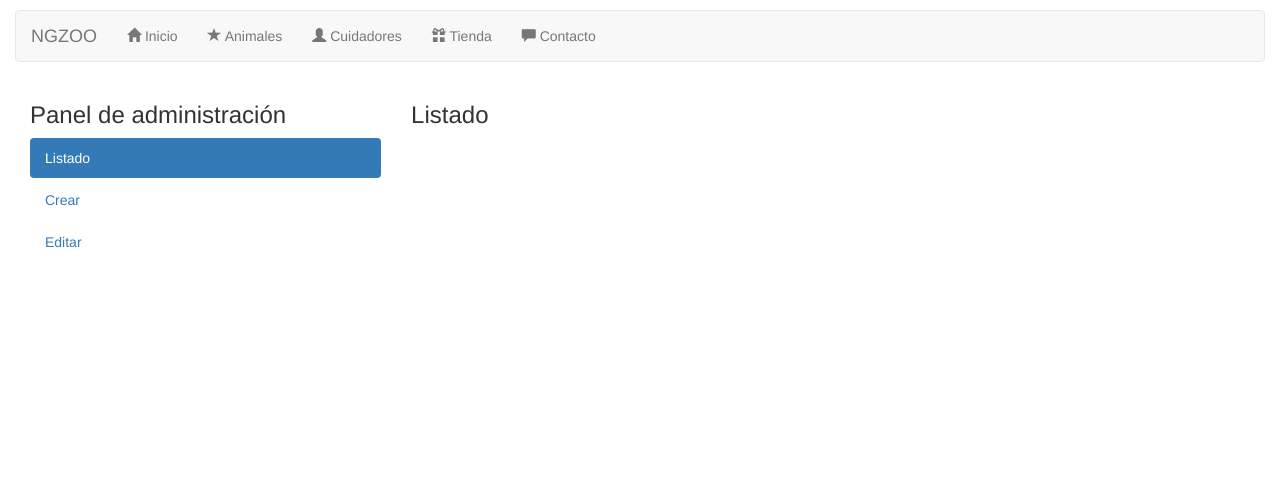
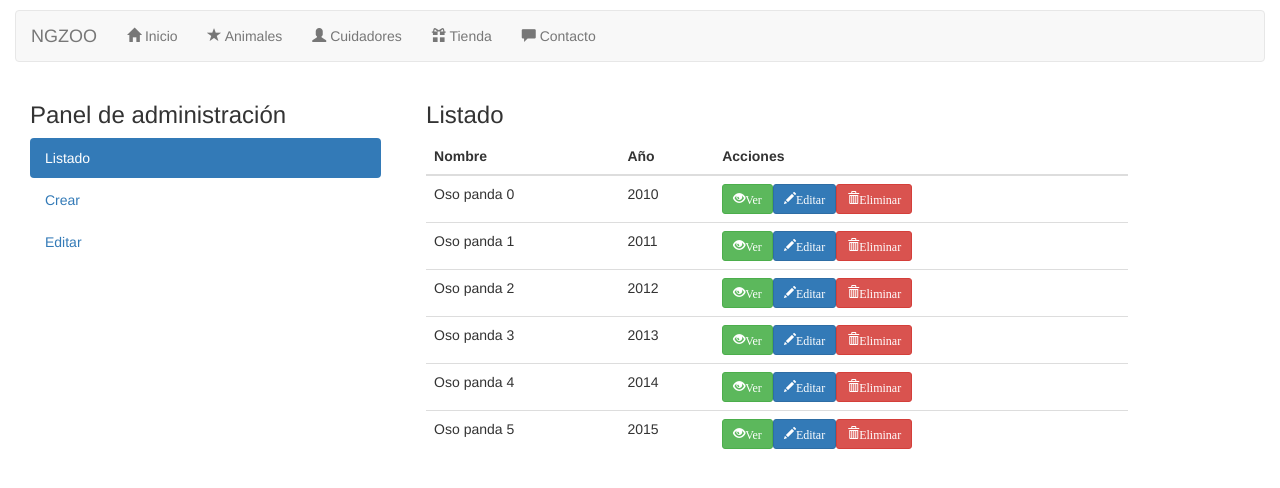
Before and after one commit to OussamaAlouat/curso-angular8, an Angular app: page /admin-panel/listado in a window 1280 px wide. Shown: the top 488 px of the page. Built offline with nearby package versions, Linux system fonts and the light colour scheme.

Commit message:
List component

```diff
--- a/src/app/admin/components/list/list.component.html
+++ b/src/app/admin/components/list/list.component.html
@@ -1 +1,29 @@
-<h3>{{title}}</h3>
+<div class="col-lg-12">
+  <h3>{{title}}</h3>
+  <table class="table table-hover">
+    <thead class="thead-default">
+      <tr>
+        <th>Nombre</th>
+        <th>Año</th>
+        <th>Acciones</th>
+      </tr>
+    </thead>
+    <tbody>
+      <tr *ngFor="let n of numbers">
+        <td>Oso panda {{n}}</td>
+        <td>201{{n}}</td>
+        <td>
+          <button class="btn btn-sm btn-success">
+            <span class="glyphicon glyphicon-eye-open">Ver</span>
+          </button>
+          <button class="btn btn-sm btn-primary">
+            <span class="glyphicon glyphicon-pencil">Editar</span>
+          </button>
+          <button class="btn btn-sm btn-danger">
+            <span class="glyphicon glyphicon-trash">Eliminar</span>
+          </button>
+        </td>
+      </tr>
+    </tbody>
+  </table>
+</div>
--- a/src/app/admin/components/list/list.component.ts
+++ b/src/app/admin/components/list/list.component.ts
@@ -6,4 +6,5 @@ import { Component, DoCheck, OnInit } from '@angular/core';
 })
 export class ListComponent {
   title = 'Listado';
+  public numbers =  [0,1,2,3,4,5]
 }
```
